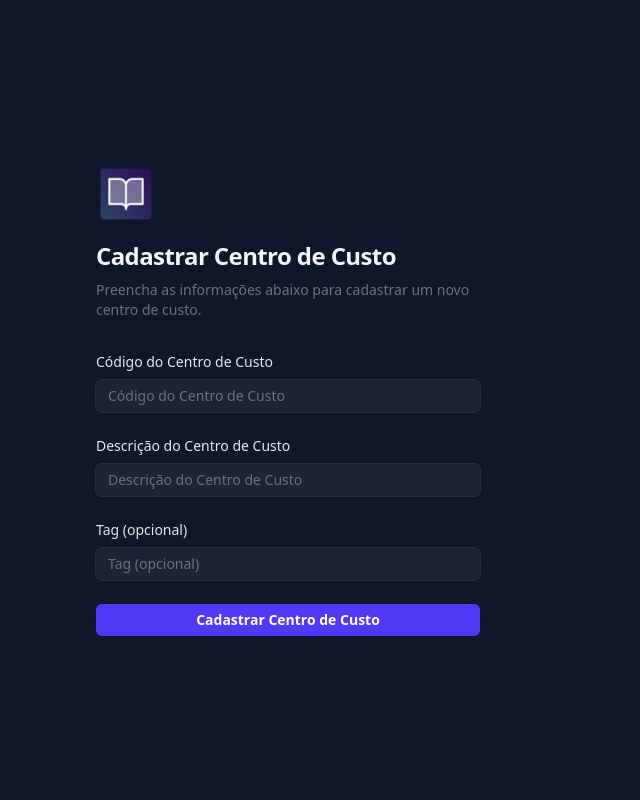
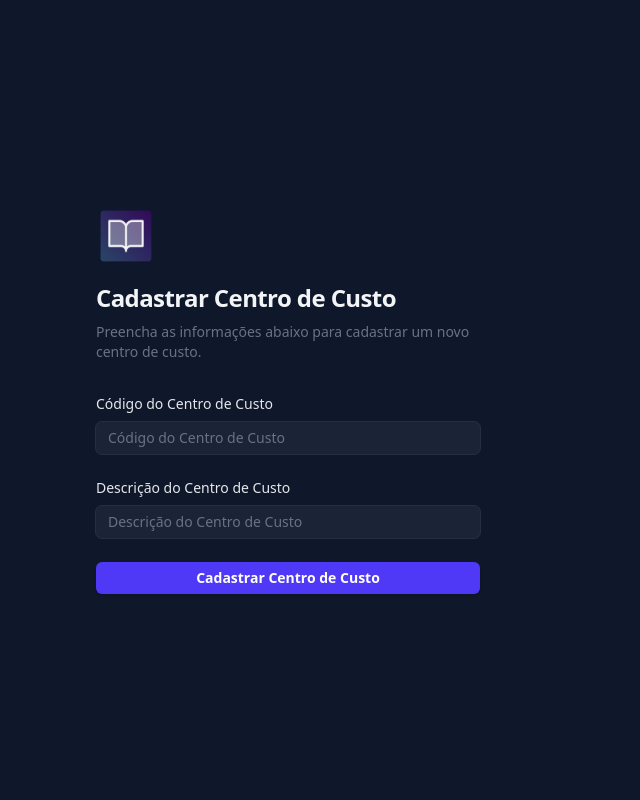
Before and after one commit to EricMoschen/Gestor-Os, a Django app: page /menuos/cadastrar-centro-custo/ in a window 1280 px wide. Shown: the whole page, without its empty margins (0-640 px from the left). Run offline with Django 5.2, Linux system fonts and the light colour scheme; a user stored in the database is signed in.

Commit message:
Salvar alterações antes de atualizar

```diff
--- a/menuos/forms.py
+++ b/menuos/forms.py
@@ -76,20 +76,16 @@ class CentroDeCustoForm(forms.ModelForm):
     """
     class Meta:
         model = CentroDeCusto
-        fields = ['codigo_custo', 'descricao_custo', 'tag']  # adiciona 'tag' aqui
+        fields = ['codigo_custo', 'descricao_custo']
         widgets = {
             'codigo_custo': forms.TextInput(attrs={
                 'class': 'form-input',
                 'placeholder': 'Código do Centro de Custo (máx. 10 caracteres)'
+
             }),
             'descricao_custo': forms.TextInput(attrs={
                 'class': 'form-input',
                 'placeholder': 'Descrição do Centro de Custo'
-            }),
-            'tag': forms.TextInput(attrs={
-                'class': 'form-input',
-                'placeholder': 'Tag (opcional)',
-                'maxlength': '50',
             }),
         }
 
--- a/menuos/models.py
+++ b/menuos/models.py
@@ -9,7 +9,6 @@ class CentroDeCusto(models.Model):
     """
     codigo_custo = models.CharField(max_length=10, unique=True)
     descricao_custo = models.CharField(max_length=255)
-    tag = models.CharField(max_length=50, blank=True, null=True, help_text="Tag opcional para o centro de custo")
 
     def __str__(self):
         return f"{self.codigo_custo} - {self.descricao_custo}"
--- a/menuos/templates/cadastrar_centro_de_custo.html
+++ b/menuos/templates/cadastrar_centro_de_custo.html
@@ -57,18 +57,7 @@
                                 value="{{ form.descricao_custo.value|default:'' }}" />
                         </div>
                     </div>
-                    <div>
-                        <label for="tag"
-                            class="block text-sm font-medium text-gray-200">Tag
-                            (opcional)</label>
-                        <div class="mt-2">
-                            <input id="tag" name="tag" type="text"
-                                maxlength="50"
-                                class="block w-full rounded-md bg-white/5 px-3 py-1.5 text-base text-white outline outline-1 outline-white/10 placeholder:text-gray-500 focus:outline focus:outline-2 focus:outline-indigo-500 sm:text-sm"
-                                placeholder="Tag (opcional)"
-                                value="{{ form.tag.value|default:'' }}" />
-                        </div>
-                    </div>
+
                     <div>
                         <button type="submit"
                             class="flex w-full justify-center cursor-pointer rounded-md bg-indigo-600 px-3 py-1.5 text-sm font-semibold text-white shadow-sm hover:bg-indigo-500">
```
Also changed, not shown: db.sqlite3, menuos/migrations/0012_remove_centrodecusto_tag.py (added).
